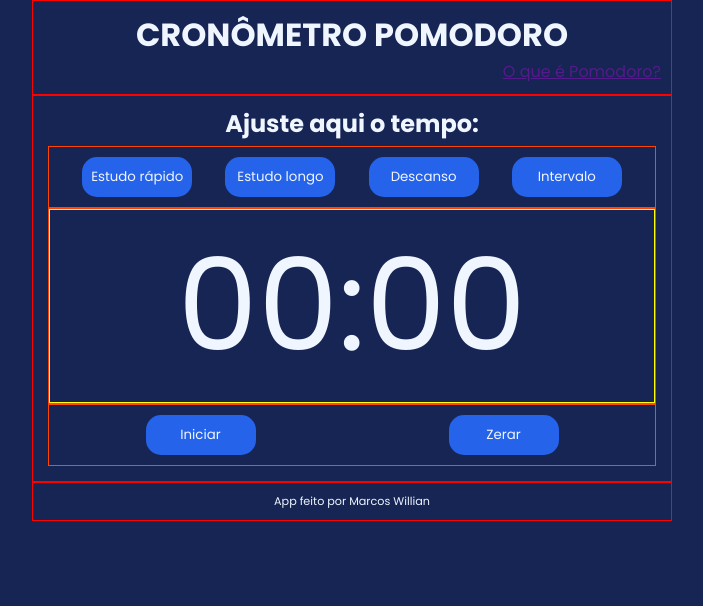
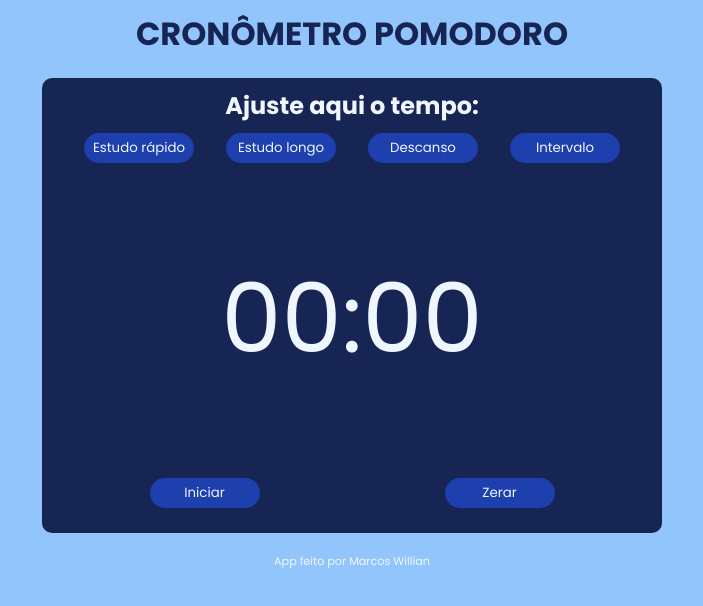
Before and after one commit to MarcosWillianA/cronometro-pomodoro, a plain HTML site: page index.html in a window 1280 px wide. Shown: the whole page, without its empty margins (288-991 px from the left). Drawn offline with Linux system fonts and the light colour scheme.

Commit message:
Concluído(?)
Talvez esteja concluído...

```diff
--- a/css/estilo.css
+++ b/css/estilo.css
@@ -2,8 +2,11 @@
     --cor01: #eff6ff;
     --cor02: #93c5fd;
     --cor03: #2563eb;
-    --cor04: #172554;
-    --cor05: #fde68a;
+    --cor04: #1d4ed8;
+    --cor05: #1e40af;
+    --cor06: #172554;
+
+    --cor07: #fde68a;
 }
 
 * {
@@ -14,8 +17,8 @@
 
 body {
     font-family: "Poppins", sans-serif;
-    background-color: #172554;
-    color: #eff6ff;
+    background-color: var(--cor02);
+    color: var(--cor01);
 }
 
 header, main, footer {
@@ -23,7 +26,6 @@ header, main, footer {
     max-width: 640px;
     margin: auto;
     padding: 10px;
-    border: 1px solid red;
 }
 
 header {
@@ -34,6 +36,7 @@ header {
 
 header h1 {
     margin: auto;
+    color: var(--cor06);
     text-align: center;
     text-transform: uppercase;
     grid-column: 1/3;
@@ -44,6 +47,12 @@ header span {
     text-align: right;
 }
 
+section {
+    padding: 10px;
+    background-color: var(--cor06);
+    border-radius: 10px;
+}
+
 section h2 {
     text-align: center;
 }
@@ -51,44 +60,47 @@ section h2 {
 #container {
     margin: auto;
     padding: 5px;
+
 }
 
 #temporizadores {
-    border: 1px solid orangered;
     display: flex;
-    flex-wrap: nowrap;
+    flex-wrap: wrap;
+    gap: 5px;
     justify-content: space-evenly;
-    padding: 10px 0;
+    padding: 5px 0;
 }
 
 .botao {
     display: block;
     width: 110px;
-    height: 40px;
     padding: 5px;
     font-family: "Poppins", sans-serif;
     border: none;
     border-radius: 15px;
-    background-color: #2563eb;
+    background-color: var(--cor05);
     color: #eff6ff;
 }
 
 .botao:active {
-    background-color: #93c5fd;
+    background-color: var(--cor03);
+    color: var(--cor07);
     border: 1px solid var(--cor03);
 }
 
 #area-cronometro {
-    border: 1px solid orangered;
+    height: 300px;
+    display: flex;
+    justify-content: center;
+    align-items: center;
 }
 
 #cronometro {
     display: block;
     width: 100%;
     margin: auto;
-    font-size: 8em;
+    font-size: 6em;
     text-align: center;
-    border: 1px solid yellow;
 }
 
 #inicio-fim {
@@ -96,7 +108,6 @@ section h2 {
     flex-wrap: nowrap;
     justify-content: space-around;
     padding: 10px 0;
-    border: 1px solid orangered;
 }
 
 footer p {
--- a/index.html
+++ b/index.html
@@ -10,7 +10,6 @@
 <body>
     <header>
         <h1>Cronômetro Pomodoro</h1>
-        <span id="sobre-pomodoro"><a href="">O que é Pomodoro?</a></span>
     </header>
     <main>
         <section>
--- a/script/app.js
+++ b/script/app.js
@@ -47,7 +47,7 @@ function zerarCronometro() {
     clearInterval(tempo);
     tempoRestante = 0;
     atualizarCronometro();
-    marcandoTempo(false);
+    marcandoTempo = false;
 }
 
 atualizarCronometro();
```
